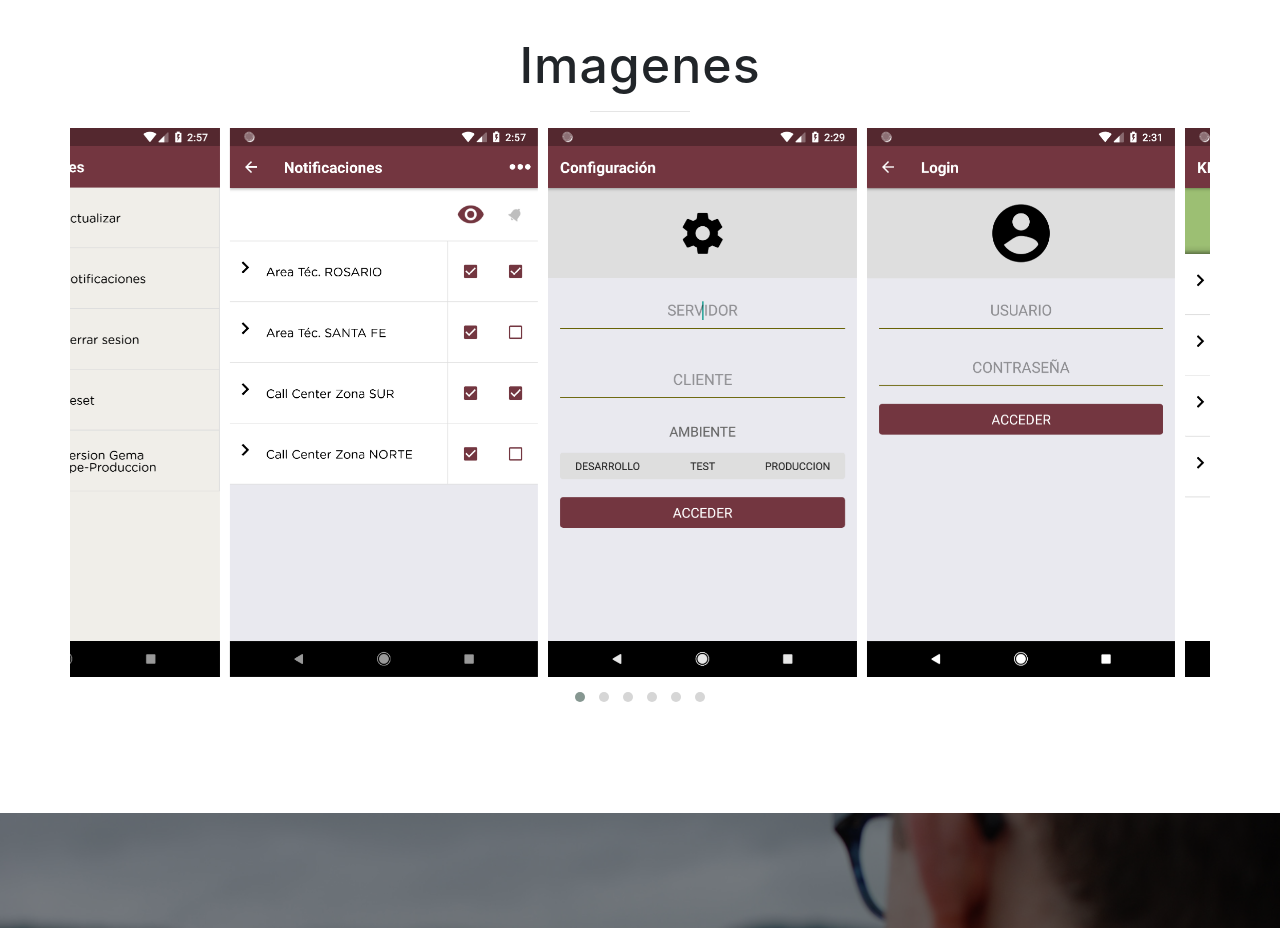
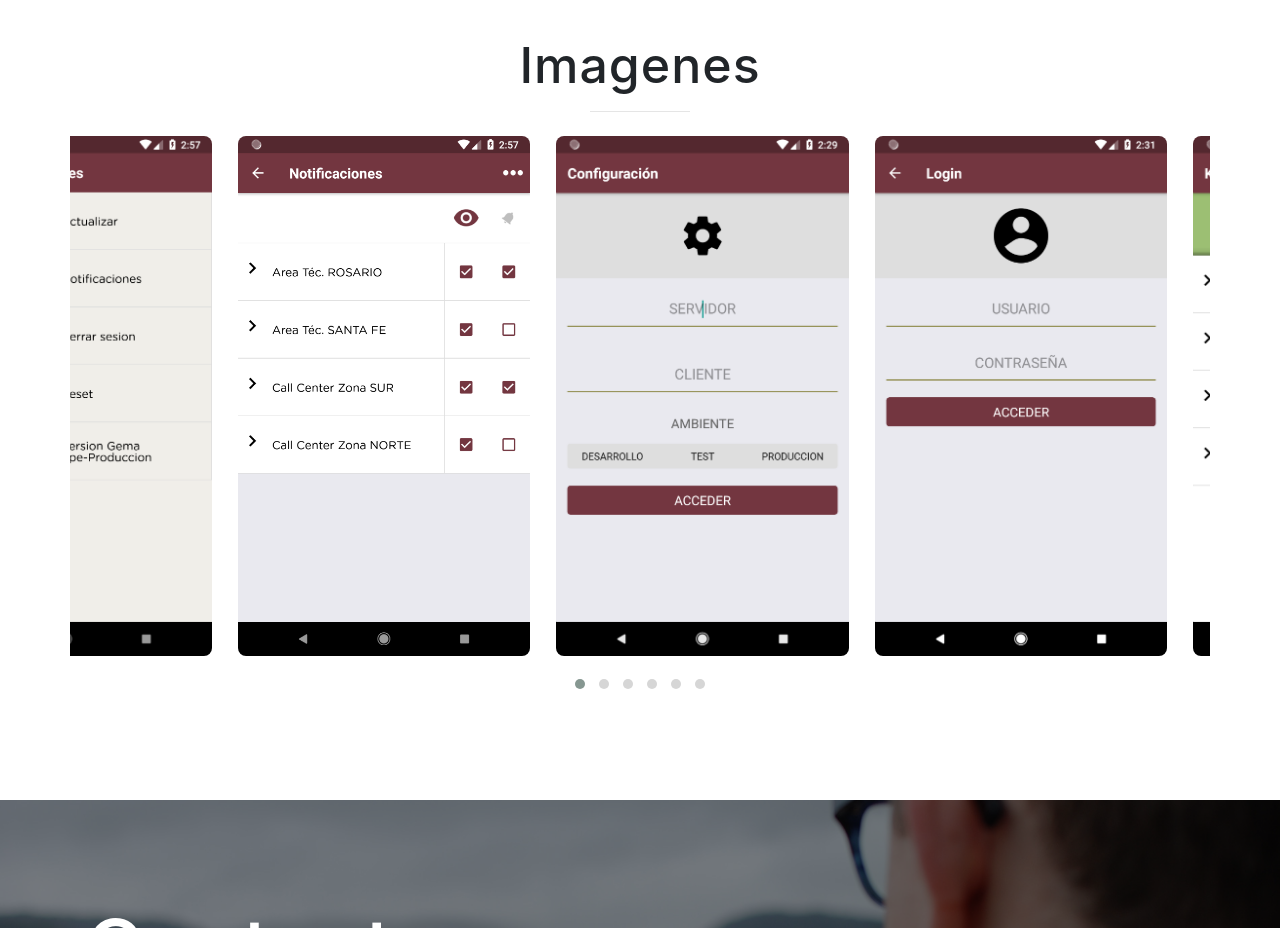
Before and after one commit to AlanSaracho/KPI-Landing-page, a website with bundled scripts: page index.html in a window 1280 px wide. Shown: the part 1700-2628 px from the top of the page. Built offline with nearby package versions, Linux system fonts and the light colour scheme.

Commit message:
style: screenshots section

```diff
--- a/index.html
+++ b/index.html
@@ -122,12 +122,12 @@
           </div>
           <div class="row">
               <div class="owl-carousel owl-theme">
-                  <img src="img/screenshot-config.png" class="img-fluid" alt="">
-                  <img src="img/screenshot-login.png" class="img-fluid" alt="">
-                  <img src="img/screenshot-main.png" class="img-fluid" alt="">
-                  <img src="img/screenshot-main2.png" class="img-fluid" alt="">
-                  <img src="img/screenshot-menu.png" class="img-fluid" alt="">
-                  <img src="img/screenshot-notifications.png" class="img-fluid" alt="">
+                  <img src="img/screenshot-config.png" class="img-fluid item" alt="">
+                  <img src="img/screenshot-login.png" class="img-fluid item" alt="">
+                  <img src="img/screenshot-main.png" class="img-fluid item" alt="">
+                  <img src="img/screenshot-main2.png" class="img-fluid item" alt="">
+                  <img src="img/screenshot-menu.png" class="img-fluid item" alt="">
+                  <img src="img/screenshot-notifications.png" class="img-fluid item" alt="">
               </div>
             </div>
         </div>
--- a/scss/_screenshots.scss
+++ b/scss/_screenshots.scss
@@ -3,6 +3,7 @@ section.screenshots {
     background-color: '#000000';
 
     .item {
-        color: '#bebebe'
+        border-radius: 16px;
+        padding: 8px;
     }
 }
```
Also changed, not shown: css/new-age.css, css/new-age.min.css.
